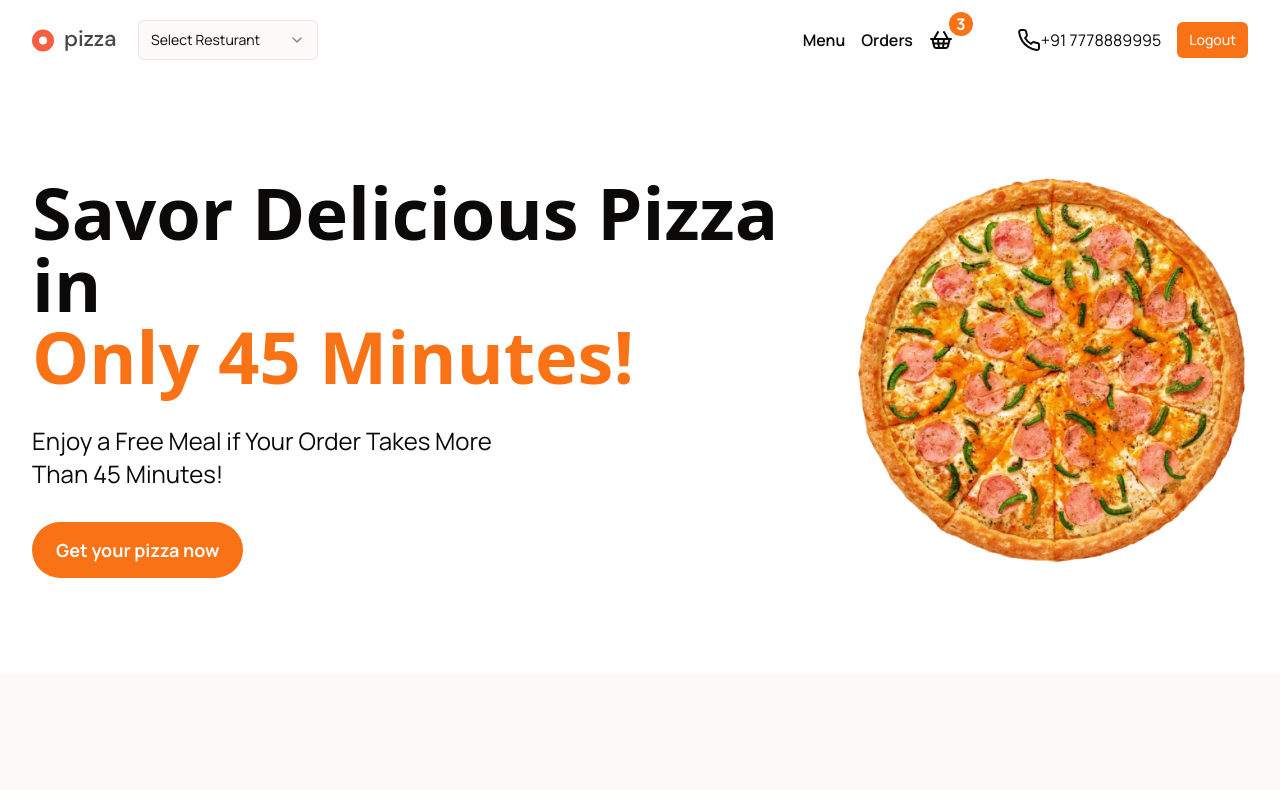
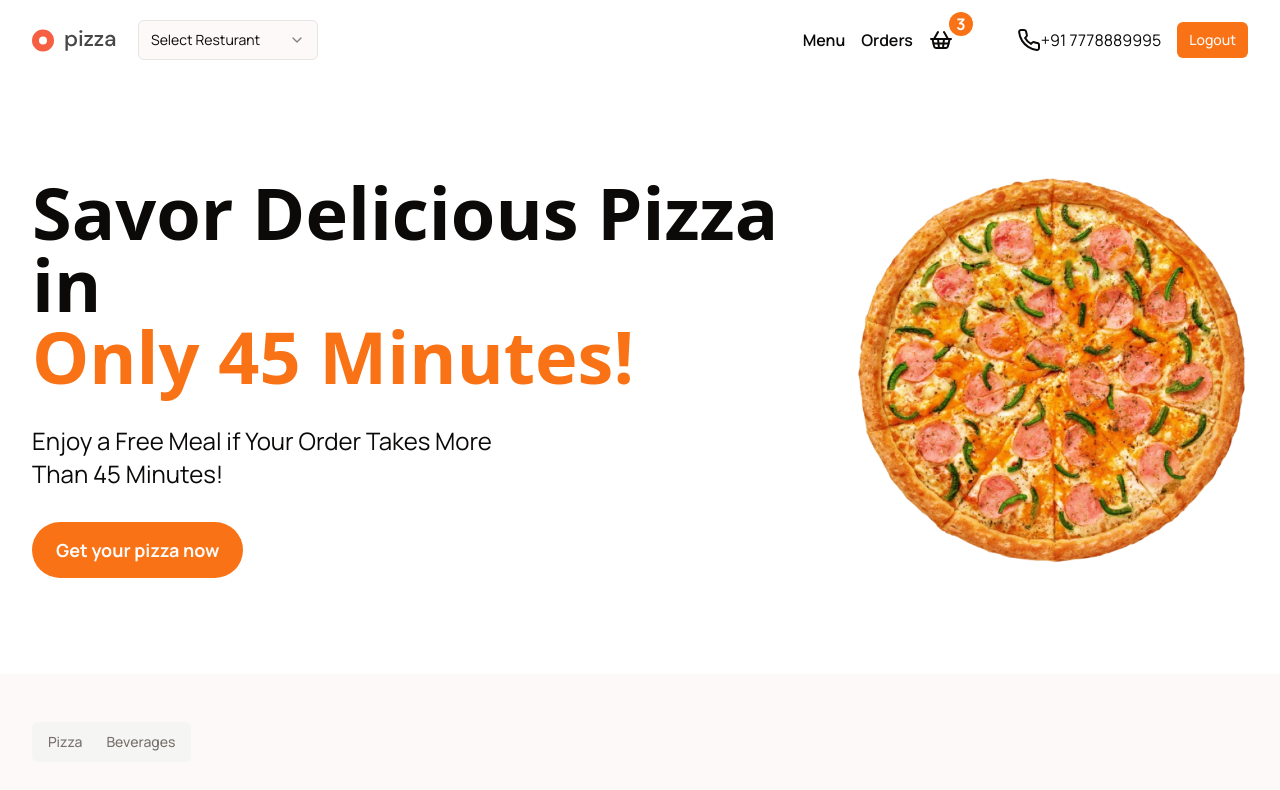
Before and after one commit to IshaShrivastava8/PizzaApp, a Next.js app: page / in a window 1280 px wide. Shown: the top 790 px of the page. Built offline with nearby package versions, Linux system fonts and the light colour scheme.

Commit message:
add category tabs

```diff
--- a/package.json
+++ b/package.json
@@ -11,6 +11,7 @@
   "dependencies": {
     "@radix-ui/react-select": "^2.1.1",
     "@radix-ui/react-slot": "^1.1.0",
+    "@radix-ui/react-tabs": "^1.1.0",
     "class-variance-authority": "^0.7.0",
     "clsx": "^2.1.1",
     "lucide-react": "^0.427.0",
--- a/src/app/(Home)/page.tsx
+++ b/src/app/(Home)/page.tsx
@@ -1,5 +1,6 @@
 import Image from "next/image";
 import { Button } from "@/components/ui/custom/ui/button";
+import { Tabs, TabsContent, TabsList, TabsTrigger } from "@/components/ui/custom/ui/tabs";
 
 
 export default function Home() {
@@ -25,6 +26,18 @@
       </div>
       </section>
 
+<section>
+  <div className="container py-12">
+<Tabs defaultValue="account" className="w-[400px]">
+  <TabsList>
+    <TabsTrigger value="pizza">Pizza</TabsTrigger>
+    <TabsTrigger value="beverages">Beverages</TabsTrigger>
+  </TabsList>
+  <TabsContent value="pizza" className="text-md">Pizza List</TabsContent>
+  <TabsContent value="beverages" className="text-md">Beverages List</TabsContent>
+</Tabs>
+</div>
+</section>
     </>
   );
 }
--- /dev/null
+++ b/src/components/ui/custom/ui/tabs.tsx
@@ -0,0 +1,55 @@
+"use client"
+
+import * as React from "react"
+import * as TabsPrimitive from "@radix-ui/react-tabs"
+
+import { cn } from "@/lib/utils"
+
+const Tabs = TabsPrimitive.Root
+
+const TabsList = React.forwardRef<
+  React.ElementRef<typeof TabsPrimitive.List>,
+  React.ComponentPropsWithoutRef<typeof TabsPrimitive.List>
+>(({ className, ...props }, ref) => (
+  <TabsPrimitive.List
+    ref={ref}
+    className={cn(
+      "inline-flex h-10 items-center justify-center rounded-md bg-muted p-1 text-muted-foreground",
+      className
+    )}
+    {...props}
+  />
+))
+TabsList.displayName = TabsPrimitive.List.displayName
+
+const TabsTrigger = React.forwardRef<
+  React.ElementRef<typeof TabsPrimitive.Trigger>,
+  React.ComponentPropsWithoutRef<typeof TabsPrimitive.Trigger>
+>(({ className, ...props }, ref) => (
+  <TabsPrimitive.Trigger
+    ref={ref}
+    className={cn(
+      "inline-flex items-center justify-center whitespace-nowrap rounded-sm px-3 py-1.5 text-sm font-medium ring-offset-background transition-all focus-visible:outline-none focus-visible:ring-2 focus-visible:ring-ring focus-visible:ring-offset-2 disabled:pointer-events-none disabled:opacity-50 data-[state=active]:bg-background data-[state=active]:text-foreground data-[state=active]:shadow-sm",
+      className
+    )}
+    {...props}
+  />
+))
+TabsTrigger.displayName = TabsPrimitive.Trigger.displayName
+
+const TabsContent = React.forwardRef<
+  React.ElementRef<typeof TabsPrimitive.Content>,
+  React.ComponentPropsWithoutRef<typeof TabsPrimitive.Content>
+>(({ className, ...props }, ref) => (
+  <TabsPrimitive.Content
+    ref={ref}
+    className={cn(
+      "mt-2 ring-offset-background focus-visible:outline-none focus-visible:ring-2 focus-visible:ring-ring focus-visible:ring-offset-2",
+      className
+    )}
+    {...props}
+  />
+))
+TabsContent.displayName = TabsPrimitive.Content.displayName
+
+export { Tabs, TabsList, TabsTrigger, TabsContent }
```
Also changed, not shown: 1 other file (tests, documents, lock files or other folders).
